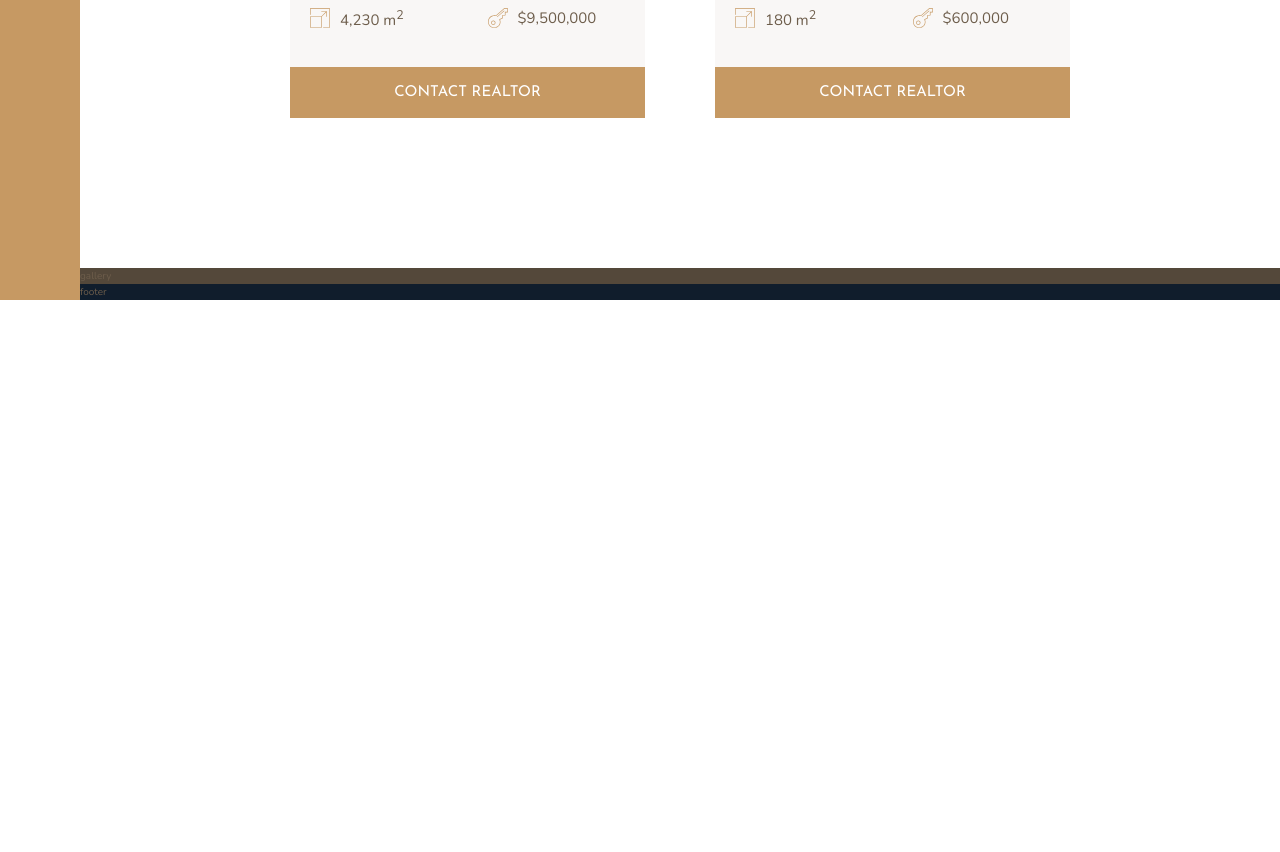
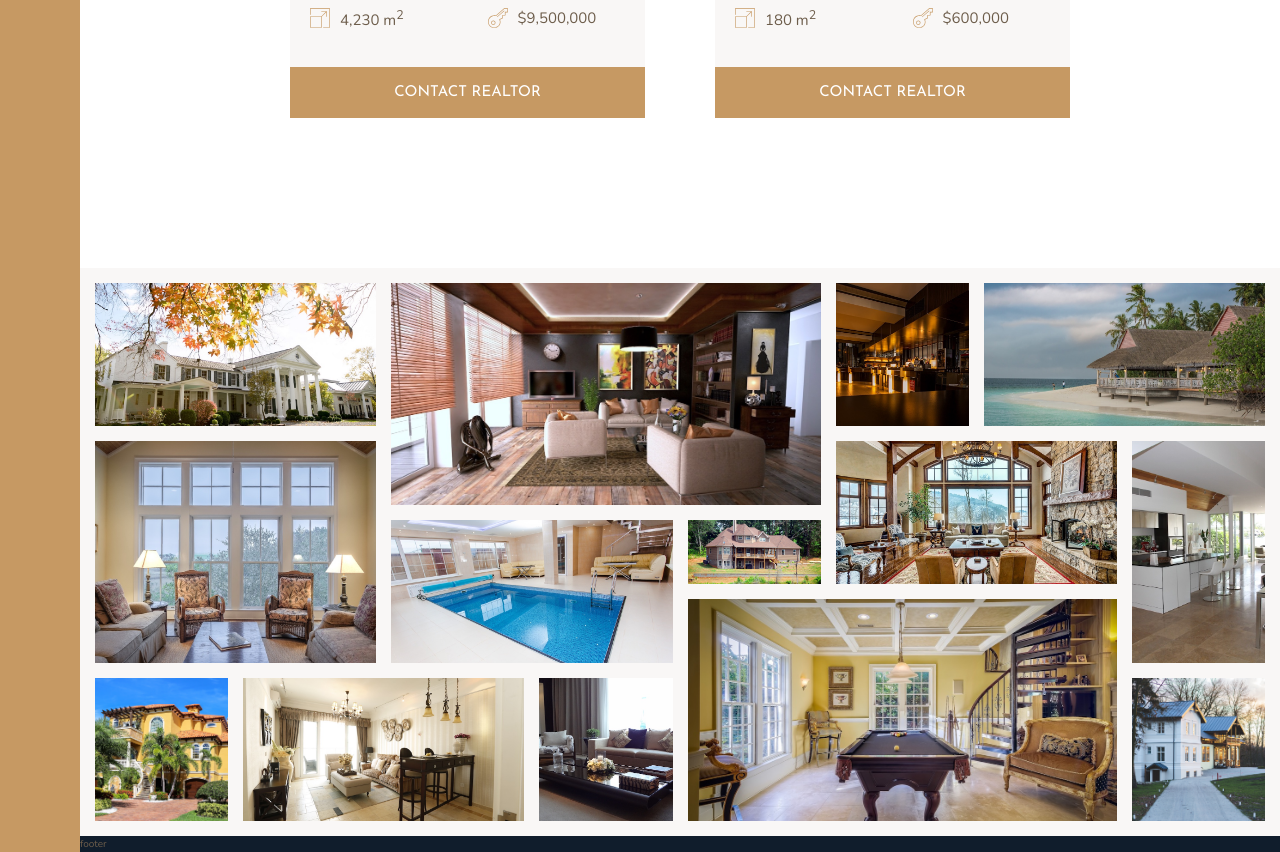
Before and after one commit to David-Luque/advanced-css-course, a website: page Nexter/starter/index.html in a window 1280 px wide. Shown: the part 3399-4251 px from the top of the page. Before the commit the page ends 3699 px from the top, so only its background shows below. Drawn offline with nearby package versions, Linux system fonts and the light colour scheme.

Commit message:
done gallery section

```diff
--- a/Nexter/starter/index.html
+++ b/Nexter/starter/index.html
@@ -284,7 +284,66 @@
         </section>
 
         <section class="gallery">
-            gallery
+
+            <!-- Emet code to generate all elements -->
+            <!-- (figure.gallery__item.gallery__item--$>img.gallery__img[src="img/gal-$.jpeg"][alt="Gallery image $"])*5 -->
+
+            <figure class="gallery__item gallery__item--1">
+                <img src="img/gal-1.jpeg" alt="Gallery image 1" class="gallery__img">
+            </figure>
+
+            <figure class="gallery__item gallery__item--2">
+                <img src="img/gal-2.jpeg" alt="Gallery image 2" class="gallery__img">
+            </figure>
+
+            <figure class="gallery__item gallery__item--3">
+                <img src="img/gal-3.jpeg" alt="Gallery image 3" class="gallery__img">
+            </figure>
+
+            <figure class="gallery__item gallery__item--4">
+                <img src="img/gal-4.jpeg" alt="Gallery image 4" class="gallery__img">
+            </figure>
+
+            <figure class="gallery__item gallery__item--5">
+                <img src="img/gal-5.jpeg" alt="Gallery image 5" class="gallery__img">
+            </figure>
+
+            <figure class="gallery__item gallery__item--6">
+                <img src="img/gal-6.jpeg" alt="Gallery image 6" class="gallery__img">
+            </figure>
+
+            <figure class="gallery__item gallery__item--7">
+                <img src="img/gal-7.jpeg" alt="Gallery image 7" class="gallery__img">
+            </figure>
+
+            <figure class="gallery__item gallery__item--8">
+                <img src="img/gal-8.jpeg" alt="Gallery image 8" class="gallery__img">
+            </figure>
+
+            <figure class="gallery__item gallery__item--9">
+                <img src="img/gal-9.jpeg" alt="Gallery image 9" class="gallery__img">
+            </figure>
+
+            <figure class="gallery__item gallery__item--10">
+                <img src="img/gal-10.jpeg" alt="Gallery image 10" class="gallery__img">
+            </figure>
+
+            <figure class="gallery__item gallery__item--11">
+                <img src="img/gal-11.jpeg" alt="Gallery image 11" class="gallery__img">
+            </figure>
+
+            <figure class="gallery__item gallery__item--12">
+                <img src="img/gal-12.jpeg" alt="Gallery image 12" class="gallery__img">
+            </figure>
+
+            <figure class="gallery__item gallery__item--13">
+                <img src="img/gal-13.jpeg" alt="Gallery image 13" class="gallery__img">
+            </figure>
+
+            <figure class="gallery__item gallery__item--14">
+                <img src="img/gal-14.jpeg" alt="Gallery image 14" class="gallery__img">
+            </figure>
+
         </section>
 
         <footer class="footer">
--- a/Nexter/starter/sass/_gallery.scss
+++ b/Nexter/starter/sass/_gallery.scss
@@ -1,4 +1,92 @@
 .gallery {
-    background-color: $color-grey-dark-1;
+    background-color: $color-grey-light-1;
     grid-column: full-start / full-end;
+
+    display: grid;
+    grid-template-rows: repeat(7, 5vw);
+    grid-template-columns: repeat(8, 1fr);
+
+    grid-gap: 1.5rem;
+    padding: 1.5rem;
+
+    &__item {
+
+        &--1 {
+            grid-row: 1 / span 2;
+            grid-column: 1 / span 2;
+        }
+
+        &--2 {
+            grid-row: 1 / span 3;
+            grid-column: 3 / span 3;
+        }
+
+        &--3 {
+            grid-row: 1 / span 2;
+            grid-column: 6 / 7;
+        }
+
+        &--4 {
+            grid-row: 1 / span 2;
+            grid-column: 7 / -1;
+        }
+
+        &--5 {
+            grid-row: 3 / span 3;
+            grid-column: 1 / span 2;
+        }
+
+        &--6 {
+            grid-row: 4 / span 2;
+            grid-column: 3 / span 2;
+        }
+
+        &--7 {
+            grid-row: 4 / 5;
+            grid-column: 5 / 6;
+        }
+
+        &--8 {
+            grid-row: 3 / span 2;
+            grid-column: 6 / span 2;
+        }
+
+        &--9 {
+            grid-row: 3 / span 3;
+            grid-column: 8 / -1;
+        }
+
+        &--10 {
+            grid-row: 6 / span 2;
+            grid-column: 1 / 2;
+        }
+
+        &--11 {
+            grid-row: 6 / span 2;
+            grid-column: 2 / span 2;
+        }
+
+        &--12 {
+            grid-row: 6 / span 2;
+            grid-column: 4 / 5;
+        }
+
+        &--13 {
+            grid-row: 5 / span 3;
+            grid-column: 5 / span 3;
+        }
+
+        &--14 {
+            grid-row: 6 / span 2;
+            grid-column: 8 / -1;
+        }
+
+    }
+
+    &__img {
+        width: 100%;
+        height: 100%;
+        object-fit: cover; //only works with width and height sets manually
+        display: block;
+    }
 }
```
Also changed, not shown: Nexter/starter/css/style.css.
